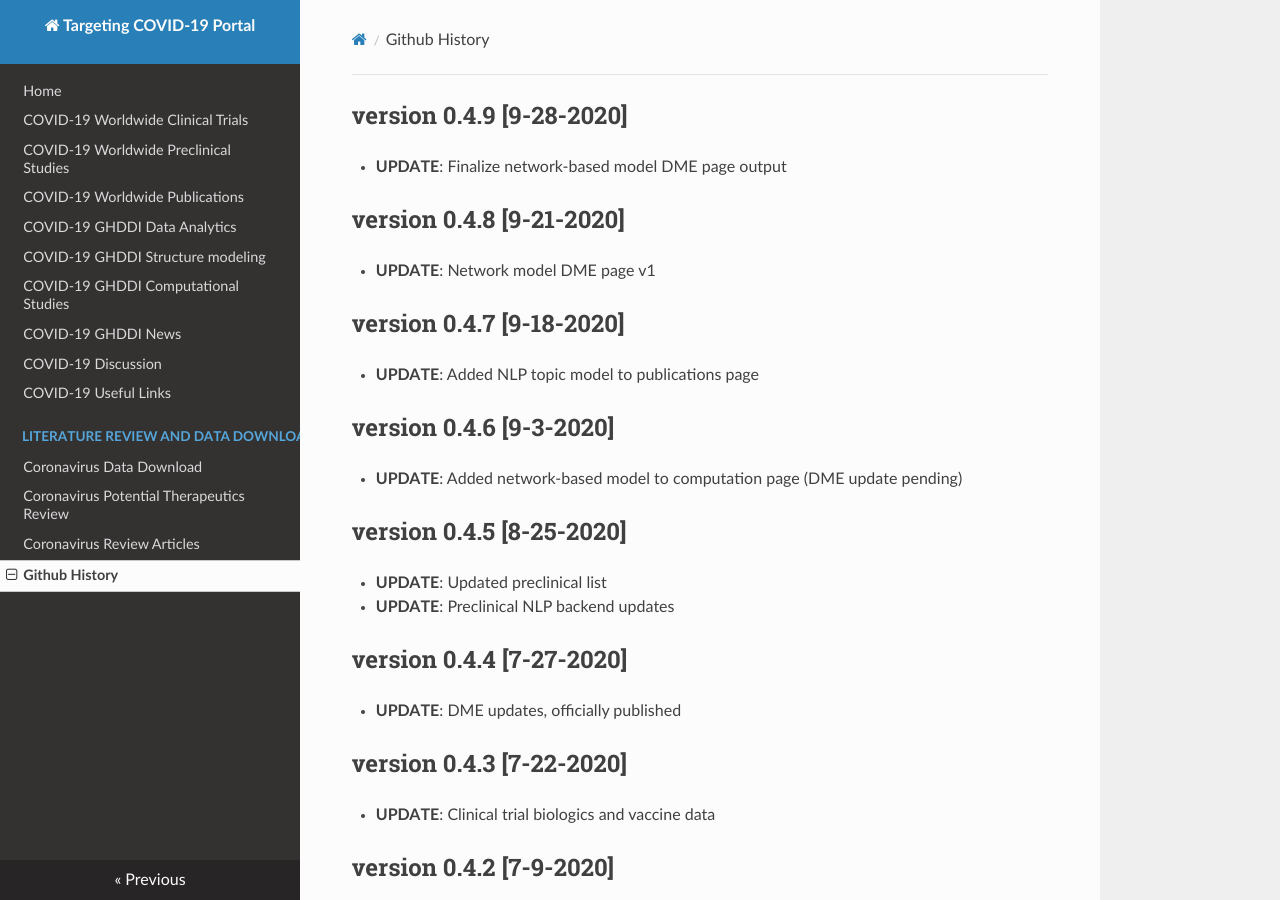
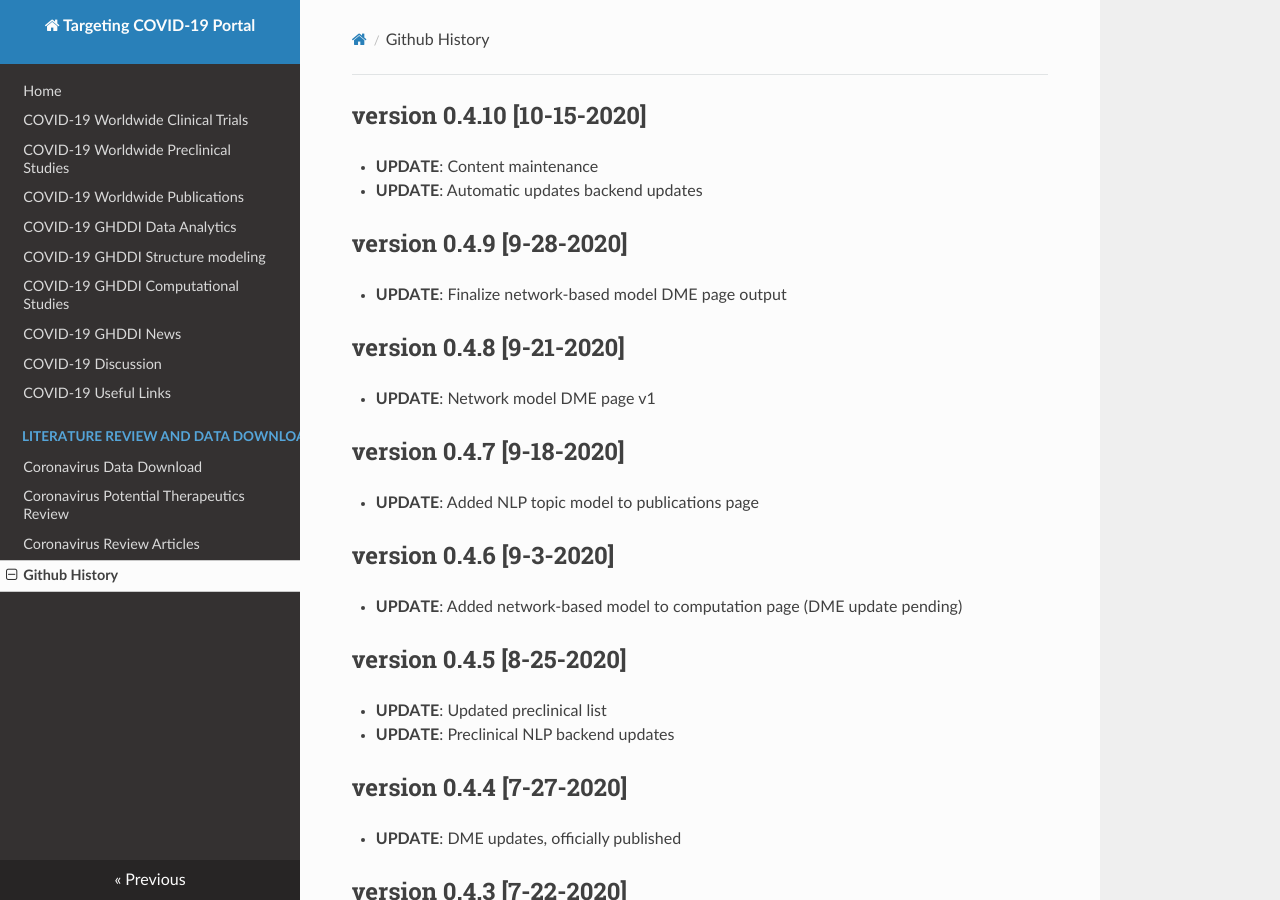
Before and after one commit to GHDDI-AILab/Targeting2019-nCoV, an MkDocs documentation site: the page built from docs/history.md, in a window 1280 px wide and 900 px high. Built offline with MkDocs 1.6.1, drawn with Linux system fonts in a browser that asks for light colours; nearby versions of some CDN libraries.

Commit message:
Update history.md

```diff
--- a/docs/history.md
+++ b/docs/history.md
@@ -1,3 +1,7 @@
+## version 0.4.10 [10-15-2020]
+* **UPDATE**: Content maintenance
+* **UPDATE**: Automatic updates backend updates
+
 ## version 0.4.9 [9-28-2020]
 * **UPDATE**: Finalize network-based model DME page output
 
```
